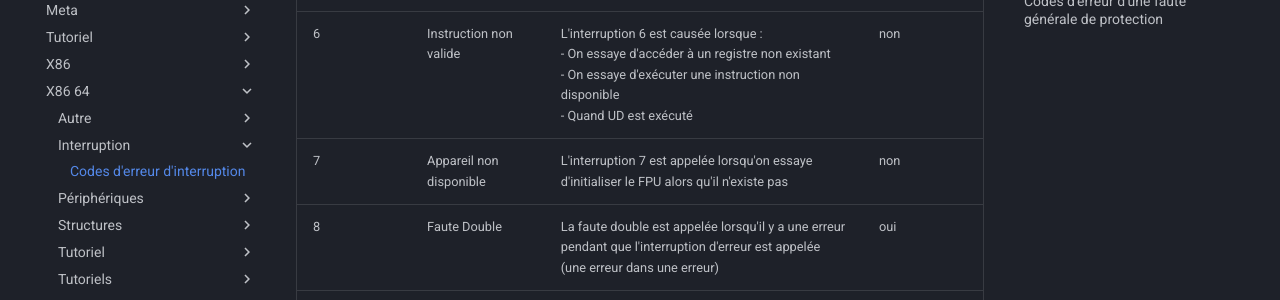
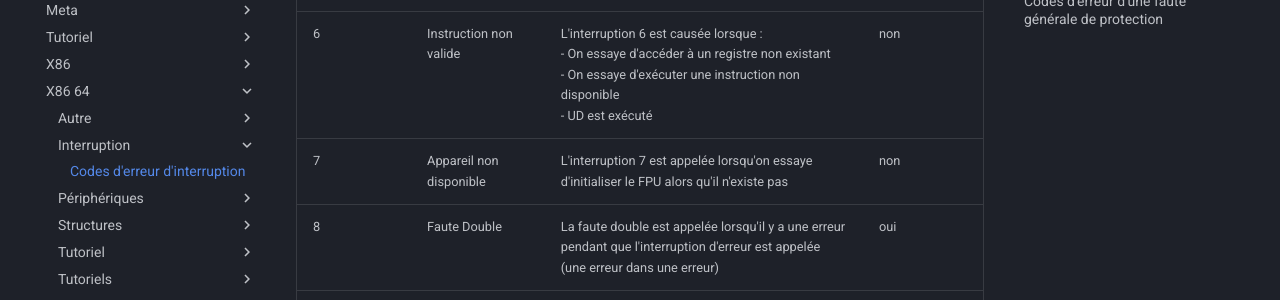
Before and after one commit to devse-org/wiki, an MkDocs documentation site: the page built from docs/x86_64/interruption/CODE_DERREUR.md, in a window 1280 px wide and 900 px high, scrolled down 751 px. Shown: the part 152-452 px from the top of the window. Built offline with MkDocs 1.6.1 and Material for MkDocs 9.7.7, drawn with Linux system fonts in a browser that asks for light colours; comment, search, counter and statistics services are not loaded.

Commit message:
oups : décidément

```diff
--- a/docs/x86_64/interruption/CODE_DERREUR.md
+++ b/docs/x86_64/interruption/CODE_DERREUR.md
@@ -13,7 +13,7 @@ Cependant, d'autres ne peuvent pas l'être.
 | 3                         	| Breakpoint                                 	| Cette erreur __intentionnelle__ est généralement utilisée pour le débogage                                                                                                                                                                                                                                                                                                                                                                                                                                                    	| non                                    	|
 | 4                         	| Dépassement                                	| L'interruption 4 est causée lorsque l'instruction `INTO` est éxécuté alors que le bit 11 de RFLAGS est mis à 1.<br>Note : l'erreur n'est pas possible en 64 bits car l'instruction `INTO` n'est pas disponible en mode `long`.                                                                                                                                                                                                                                                                                 	| non                                    	|
 | 5                         	| Dépassement de table                    	| L'interruption 5 est causée lorsque l'instruction `BOUND` est exécutée quand opérateur 1 n'est pas dans la taille de table définie dans l'opérateur 2.<br>Note : l'erreur n'est pas possible en 64 bits car l'instruction `BOUND` n'est pas disponible en mode `long`.                                                                                                                                                                                                                                       	| non                                    	|
-| 6                         	| Instruction non valide                 	| L'interruption 6 est causée lorsque :<br>- On essaye d'accéder à un registre non existant<br>- On essaye d'exécuter une instruction non disponible<br>- Quand UD est exécuté                                                                                                                                                                                                                                                                                                                                    	| non                                    	|
+| 6                         	| Instruction non valide                 	| L'interruption 6 est causée lorsque :<br>- On essaye d'accéder à un registre non existant<br>- On essaye d'exécuter une instruction non disponible<br>- UD est exécuté                                                                                                                                                                                                                                                                                                                                    	| non                                    	|
 | 7                         	| Appareil non disponible                	| L'interruption 7 est appelée lorsqu'on essaye d'initialiser le FPU alors qu'il n'existe pas                                                                                                                                                                                                                                                                                                                                                                                                                       	| non                                    	|
 | 8                         	| Faute Double                               	| La faute double est appelée lorsqu'il y a une erreur pendant que l'interruption d'erreur est appelée (une erreur dans une erreur)                                                                                                                                                                                                                                                                                                                                                                              	| oui                                    	|
 | 9                         	| Erreur de Segment de coprocesseur  	| Cette erreur n'est plus utilisée.                                                                                                                                                                                                                                                                                                                                                                                                                                                                                    	| non                                    	|
```
